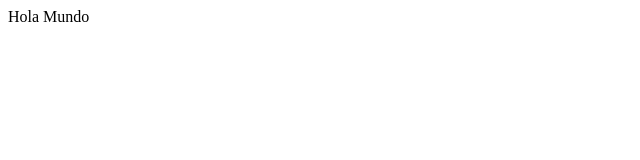
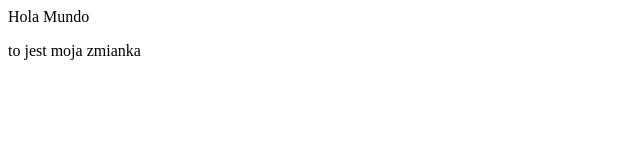
Before and after one commit to mauricio-salinas/repo99, a plain HTML site: page index.html in a window 1280 px wide. Shown: the whole page, without its empty margins (0-640 px from the left). Drawn offline with Linux system fonts and the light colour scheme.

Commit message:
changded added

```diff
--- a/index.html
+++ b/index.html
@@ -2,4 +2,5 @@
 <html>
 	<head></head>
 	<body>Hola Mundo</body>
+	<p>to jest moja zmianka</p>
 </html>
```
